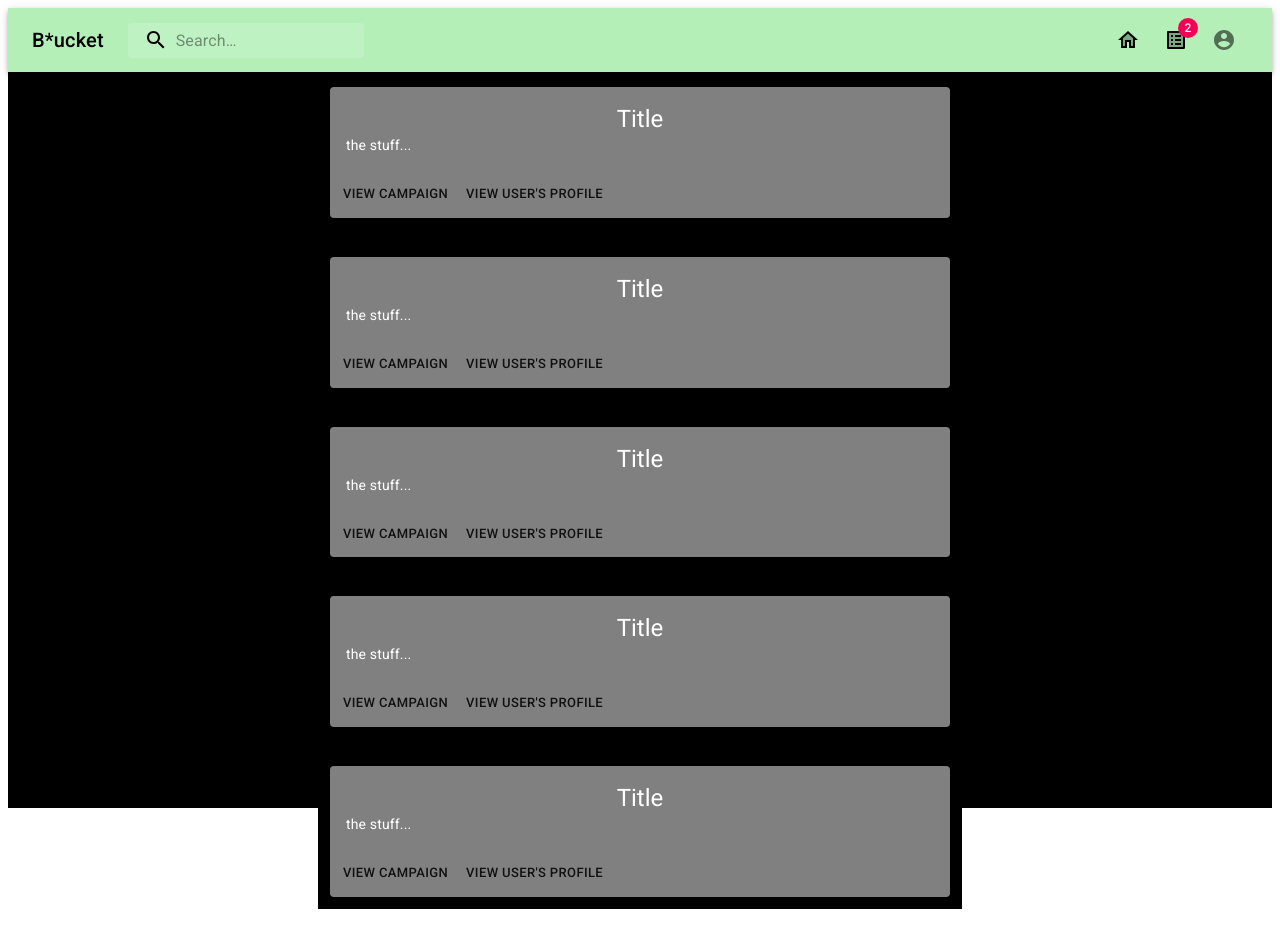
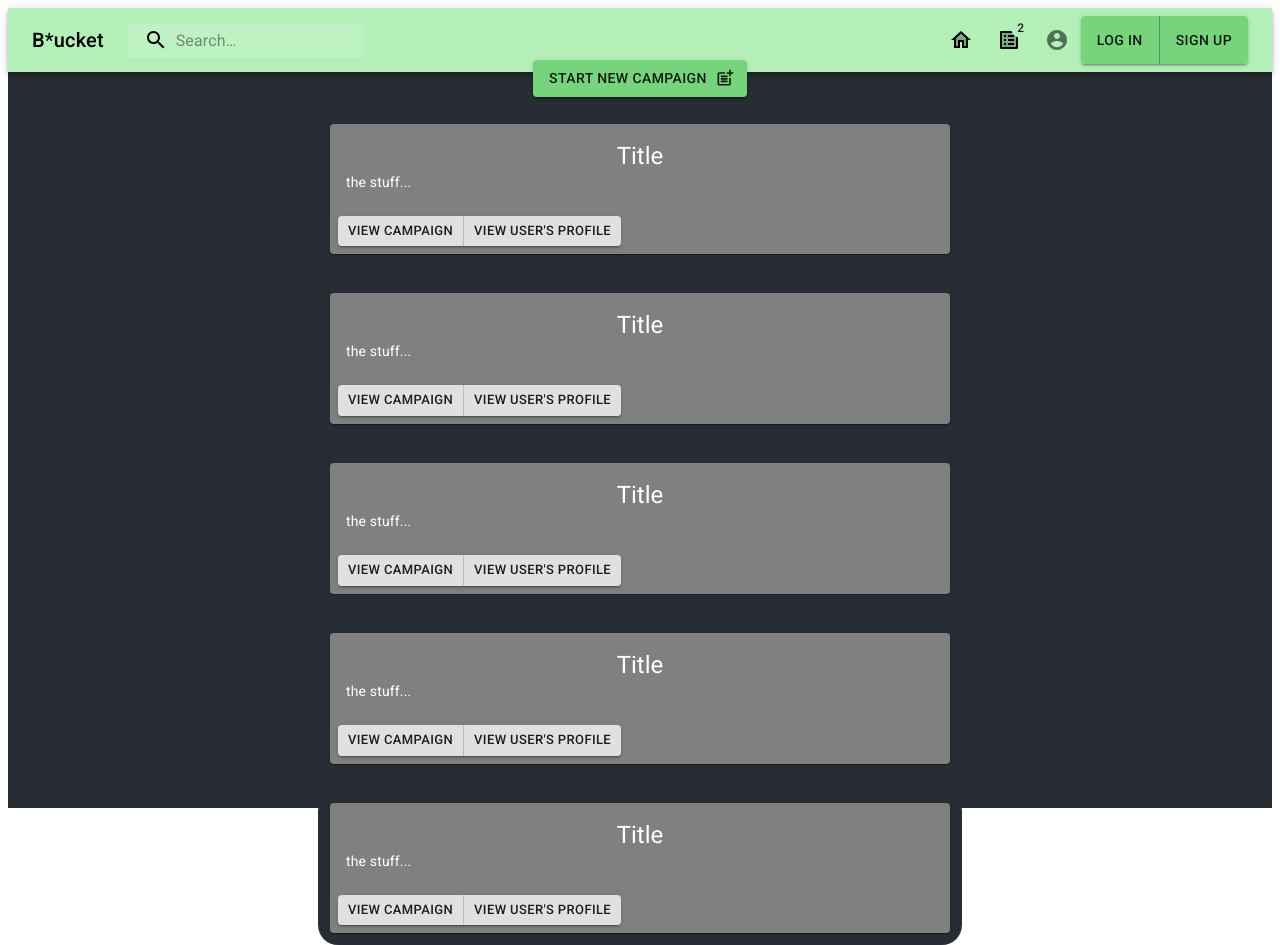
Before and after one commit to mcnultyshane/project-bucket, a React (Create React App) app in the folder client/: page /campaigns in a window 1280 px wide. Before the commit the page ends 909 px from the top, so only its background shows below. Built offline with nearby package versions, Linux system fonts and the light colour scheme; the HTML template or start-up script is replaced by a standard one.

Commit message:
modals placed, slight edits

```diff
--- a/client/src/App.js
+++ b/client/src/App.js
@@ -11,7 +11,7 @@ import Navbar from "./components/Navbar";
 import Home from "./pages/Home";
 import CampaignList from "./pages/CampaignList";
 import Profile from "./pages/Profile"
-import { createTheme } from "@material-ui/core/styles";
+import { ThemeProvider, createTheme } from "@material-ui/core/styles";
 import { dark } from "@material-ui/core/styles/createPalette";
 
 const httpLink = createHttpLink({
@@ -38,9 +38,15 @@ const client = new ApolloClient({
 const theme = createTheme({
   type: dark,
   palette: {
-    lightGreen: "#B4EFB8",
-    darkGreen: "#77D47D",
-    gray: "#666b6c",
+    primary: {
+      main: "#B4EFB8",
+    },
+    secondary: {
+      main: "#77D47D",
+    },
+    gray: {
+      main: "#666b6c",
+    },
     black: "#000000",
   },
 });
@@ -49,8 +55,9 @@ function App() {
   return (
     <ApolloProvider client={client}>
       <Router>
-        <div style={{ backgroundColor: "#000000", height: '100vh' }}>
-          <Navbar theme={theme} />
+        <ThemeProvider theme={theme}>
+        <div style={{ backgroundColor: '#282c34', height: '100vh', margin: 0 }}>
+          <Navbar />
 
           <Switch>
             <Route exact path="/" component={Home}/>
@@ -60,6 +67,7 @@ function App() {
           </Switch>
 
         </div>
+        </ThemeProvider>
       </Router>
     </ApolloProvider>
   );
--- a/client/src/components/Navbar/index.js
+++ b/client/src/components/Navbar/index.js
@@ -9,12 +9,13 @@ import InputBase from "@material-ui/core/InputBase";
 import Badge from "@material-ui/core/Badge";
 import MenuItem from "@material-ui/core/MenuItem";
 import Menu from "@material-ui/core/Menu";
-import MenuIcon from "@material-ui/icons/Menu";
 import SearchIcon from "@material-ui/icons/Search";
 import AccountCircle from "@material-ui/icons/AccountCircle";
 import ListAltTwoToneIcon from "@material-ui/icons/ListAltTwoTone";
 import HomeTwoTone from "@material-ui/icons/HomeTwoTone";
 import MoreIcon from "@material-ui/icons/MoreVert";
+import { Button, ButtonGroup, Modal } from "@material-ui/core";
+import Signup from '../Signup'
 
 const useStyles = makeStyles((theme) => ({
   grow: {
@@ -88,6 +89,9 @@ export default function Navbar({ theme }) {
   const isMenuOpen = Boolean(anchorEl);
   const isMobileMenuOpen = Boolean(mobileMoreAnchorEl);
 
+  const handleProfileMenuOpen = (event) => {
+    setAnchorEl(event.currentTarget);
+  };
 
   const handleMobileMenuClose = () => {
     setMobileMoreAnchorEl(null);
@@ -102,6 +106,17 @@ export default function Navbar({ theme }) {
     setMobileMoreAnchorEl(event.currentTarget);
   };
 
+  // const [modalStyle] = React.useState(getModalStyle);
+  const [open, setOpen] = React.useState(false);
+
+  const handleOpen = () => {
+    setOpen(true);
+  };
+
+  const handleClose = () => {
+    setOpen(false);
+  };
+
   const menuId = "primary-search-account-menu";
   const renderMenu = (
     <Menu
@@ -113,11 +128,13 @@ export default function Navbar({ theme }) {
       open={isMenuOpen}
       onClose={handleMenuClose}
     >
-      <MenuItem onClick={handleMenuClose}>Profile</MenuItem>
-      <MenuItem onClick={handleMenuClose}>My account</MenuItem>
+      <MenuItem onClick={handleMenuClose} component={Link} to="/profile">
+        My Profile
+      </MenuItem>
+      <MenuItem onClick={handleMenuClose}>Log Out</MenuItem>
     </Menu>
   );
-// MOBILE VIEW MENU vvvvvvvvv
+  // MOBILE VIEW MENU vvvvvvvvv
   const mobileMenuId = "primary-search-account-menu-mobile";
   const renderMobileMenu = (
     <Menu
@@ -145,15 +162,20 @@ export default function Navbar({ theme }) {
         </IconButton>
         <p>Bucket List</p>
       </MenuItem>
-      <MenuItem component={Link} to="/profile">
-        <IconButton>
+      <MenuItem onClick={handleProfileMenuOpen}>
+        <IconButton
+          aria-label="account of current user"
+          aria-controls="primary-search-account-menu"
+          aria-haspopup="true"
+          color="inherit"
+        >
           <AccountCircle />
         </IconButton>
         <p>Profile</p>
       </MenuItem>
     </Menu>
   );
-// DESKTOP MENU vvvvvvvvv
+  // DESKTOP MENU vvvvvvvvv
   return (
     <div className={classes.grow}>
       <AppBar
@@ -190,13 +212,26 @@ export default function Navbar({ theme }) {
               aria-label="show new campaigns"
               color="inherit"
             >
-              <Badge badgeContent={2} color="secondary">
+              <Badge badgeContent={2} color="primary">
                 <ListAltTwoToneIcon />
               </Badge>
             </IconButton>
-            <IconButton component={Link} to="/profile">
+            <IconButton onClick={handleProfileMenuOpen}>
               <AccountCircle />
             </IconButton>
+            <ButtonGroup variant="contained" color="secondary">
+            <Button>Log In</Button>
+              <Button onClick={handleOpen}>
+                <Modal
+                  open={open}
+                  onClose={handleClose}
+                  aria-labelledby="simple-modal-title"
+                  aria-describedby="simple-modal-description">
+                  <Signup />
+                </Modal>
+                 Sign Up
+              </Button>
+            </ButtonGroup>
           </div>
           <div className={classes.sectionMobile}>
             <IconButton
--- a/client/src/components/NewCampaign/index.js
+++ b/client/src/components/NewCampaign/index.js
@@ -10,7 +10,7 @@ import {
 import AddCircleOutlineOutlinedIcon from "@material-ui/icons/AddCircleOutlineOutlined";
 import { makeStyles } from '@material-ui/core/styles';
 
-export const NewCampaign = () => {
+export default function NewCampaign() {
   const useStyles = makeStyles((theme) => ({
     container: {
       display: 'flex',
--- a/client/src/components/NewCampaignButton/index.js
+++ b/client/src/components/NewCampaignButton/index.js
@@ -4,7 +4,7 @@ import { makeStyles } from '@material-ui/core/styles';
 import Modal from '@material-ui/core/Modal';
 import Backdrop from '@material-ui/core/Backdrop';
 import { useSpring, animated } from 'react-spring/web.cjs'; // web.cjs is required for IE 11 support
-import { NewCampaign } from './newcampaign';
+import { NewCampaign } from '../NewCampaign';
 
 const useStyles = makeStyles((theme) => ({
   modal: {
--- a/client/src/components/Signup/index.js
+++ b/client/src/components/Signup/index.js
@@ -2,7 +2,10 @@ import React from 'react';
 import { Grid, Paper, Avatar, Typography, TextField, Button } from '@material-ui/core';
 import AddCircleOutlineOutlinedIcon from '@material-ui/icons/AddCircleOutlineOutlined';
 
-export const Signup=()=>{
+export default function Signup() {
+
+
+
     const paperStyle={padding: '30px 20px', width:300, margin:'20px auto'}
     const headerStyle={margin:0}
     const avatarStyle={backgroundColor:'#77D47D'}
--- a/client/src/components/SignupButton/index.js
+++ b/client/src/components/SignupButton/index.js
@@ -4,7 +4,7 @@ import { makeStyles } from '@material-ui/core/styles';
 import Modal from '@material-ui/core/Modal';
 import Backdrop from '@material-ui/core/Backdrop';
 import { useSpring, animated } from 'react-spring/web.cjs'; // web.cjs is required for IE 11 support
-import { Signup } from './signup'
+import { Signup } from '../Signup'
 
 const useStyles = makeStyles((theme) => ({
   modal: {
--- a/client/src/pages/CampaignList/index.js
+++ b/client/src/pages/CampaignList/index.js
@@ -1,13 +1,26 @@
 import React, { useState, useEffect } from "react";
-import { makeStyles } from "@material-ui/core/styles";
+import { makeStyles, ThemeProvider } from "@material-ui/core/styles";
 import Card from "@material-ui/core/Card";
 import CardActions from "@material-ui/core/CardActions";
 import CardContent from "@material-ui/core/CardContent";
-import { Button, Grid, Typography } from "@material-ui/core";
+import { Button, ButtonGroup, Grid, Typography, Modal, Backdrop } from "@material-ui/core";
+import PostAddIcon from '@material-ui/icons/PostAdd';
+import NewCampaign from "../../components/NewCampaign";
 
 const testArray = [1, 2, 3, 4, 5];
 
+
+
 export default function CampaignList() {
+  const [open, setOpen] = React.useState(false);
+
+  const handleOpen = () => {
+    setOpen(true);
+  };
+
+  const handleClose = () => {
+    setOpen(false);
+  };
   return (
     <Grid
       container
@@ -16,9 +29,26 @@ export default function CampaignList() {
       alignItems="center"
       spacing={3}
     >
+      <Button endIcon={<PostAddIcon />} variant="contained" color="secondary" onClick={handleOpen}>
+      <Modal
+        aria-labelledby="spring-modal-title"
+        aria-describedby="spring-modal-description"
+        open={open}
+        onClose={handleClose}
+        closeAfterTransition
+        BackdropComponent={Backdrop}
+        BackdropProps={{
+          timeout: 500,
+        }}
+      >
+            <NewCampaign />
+      </Modal>
+      Start New Campaign
+      </Button>
       {testArray.map((item) => {
           return (
-        <Grid item xs={6} spacing={2} style={{minWidth: '50%', marginTop: '15px', backgroundColor: '#000000'}}>
+
+        <Grid item xs={6} spacing={2} style={{minWidth: '50%', marginTop: '15px', backgroundColor: '#282c34', borderRadius: '20px'}}>
           <Card style={{backgroundColor: 'gray', color: 'white'}}>
             <CardContent>
               <Typography variant="h5" component="h1" style={{textAlign: 'center'}}>
@@ -29,8 +59,10 @@ export default function CampaignList() {
               </Typography>
             </CardContent>
             <CardActions>
+              <ButtonGroup variant="contained" >
               <Button size="small">View Campaign</Button>
               <Button size="small">View User's Profile</Button>
+              </ButtonGroup>
             </CardActions>
           </Card>
         </Grid>
```
Also changed, not shown: client/package.json (+6 -5 lines), client/src/utils/mutations.js (added, +13 -0 lines), 1 other file (tests, documents, lock files or other folders).
